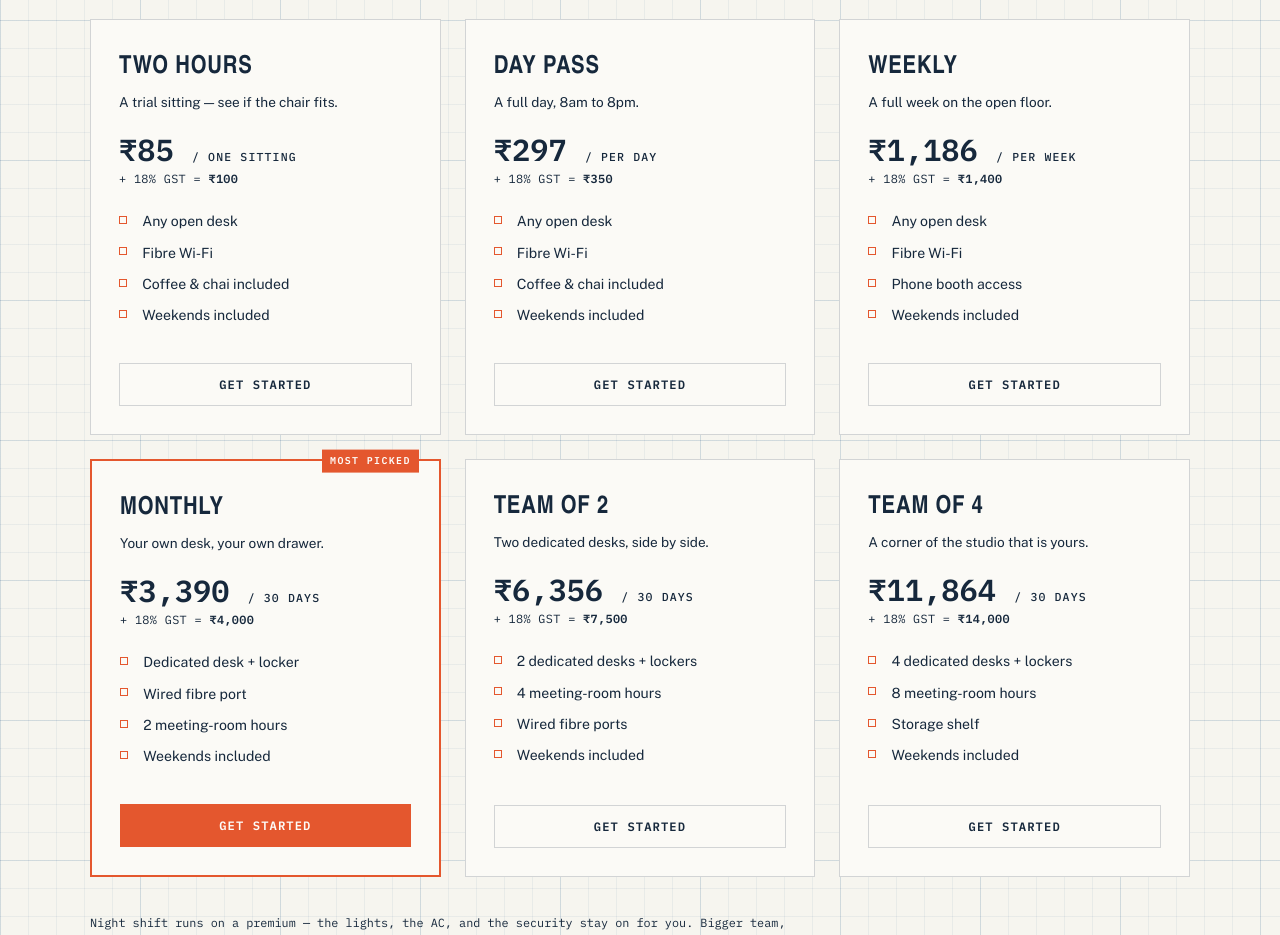
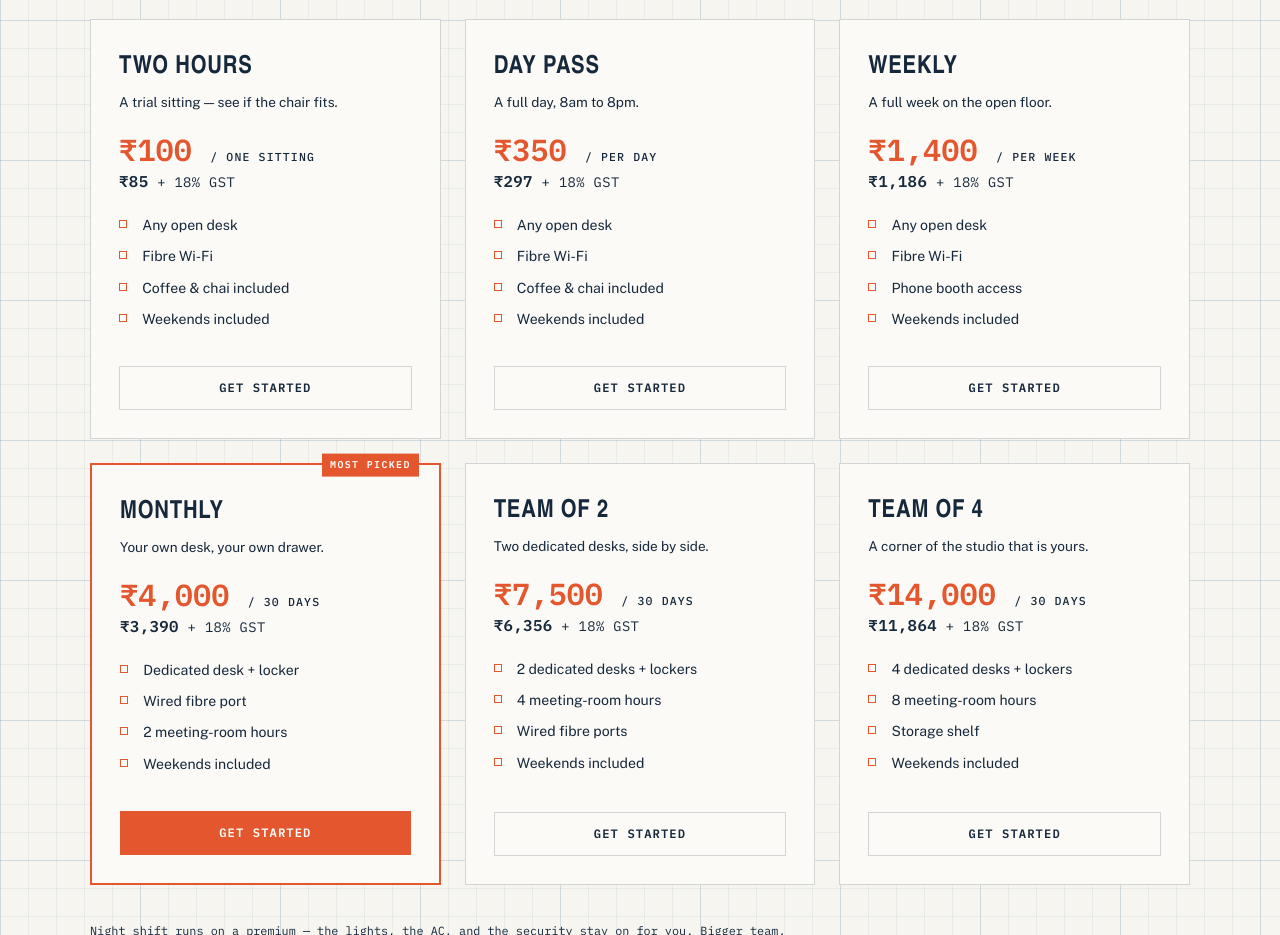
Before and after one commit to sauravraw/theinsidecubicles, a React (Vite) app: page / in a window 1280 px wide. Shown: the part 4600-5535 px from the top of the page. Built offline with nearby package versions, Linux system fonts and the light colour scheme; a web font is replaced by a local one.

Commit message:
Show GST-inclusive price as the headline, catalog-style
Big orange final price on top, base amount + 18% GST below it.

Co-Authored-By: Claude Fable 5 <noreply@anthropic.com>

```diff
--- a/src/components/Pricing.jsx
+++ b/src/components/Pricing.jsx
@@ -62,10 +62,10 @@ export default function Pricing() {
             <p className="price-tagline">{pick(plan.tagline, shift)}</p>
             <p className="price-figure">
               <span className="price-swap" key={shift}>
-                ₹{fmt(basePrice(pick(plan.price, shift)))}{' '}
+                ₹{fmt(pick(plan.price, shift))}{' '}
                 <span className="price-per">/ {pick(plan.per, shift)}</span>
                 <span className="price-gst">
-                  + 18% GST = <strong>₹{fmt(pick(plan.price, shift))}</strong>
+                  <strong>₹{fmt(basePrice(pick(plan.price, shift)))}</strong> + 18% GST
                 </span>
               </span>
             </p>
--- a/src/data.js
+++ b/src/data.js
@@ -68,8 +68,8 @@ export const SHIFTS = {
 }
 
 // `price` is the FINAL round figure a member pays, inclusive of 18% GST.
-// The pricing card derives the base price from it (price ÷ 1.18), so the
-// card reads e.g. "₹3,390 / 30 days · + 18% GST = ₹4,000".
+// The pricing card shows it big (like the catalog) and derives the base
+// underneath (price ÷ 1.18), e.g. "₹4,000 / 30 days · ₹3,390 + 18% GST".
 export const PLANS = [
   {
     id: 'two-hours',
--- a/src/index.css
+++ b/src/index.css
@@ -1095,6 +1095,7 @@ a {
   font-size: 1.9rem;
   font-weight: 600;
   line-height: 1;
+  color: var(--accent);
 }
 
 .price-per {
@@ -1107,8 +1108,8 @@ a {
 
 .price-gst {
   display: block;
-  margin-top: 0.5rem;
-  font-size: 0.74rem;
+  margin-top: 0.55rem;
+  font-size: 0.86rem;
   font-weight: 400;
   letter-spacing: 0.03em;
   color: var(--muted);
@@ -1116,6 +1117,7 @@ a {
 
 .price-gst strong {
   font-weight: 600;
+  font-size: 0.98rem;
   color: var(--ink);
 }
 
```
